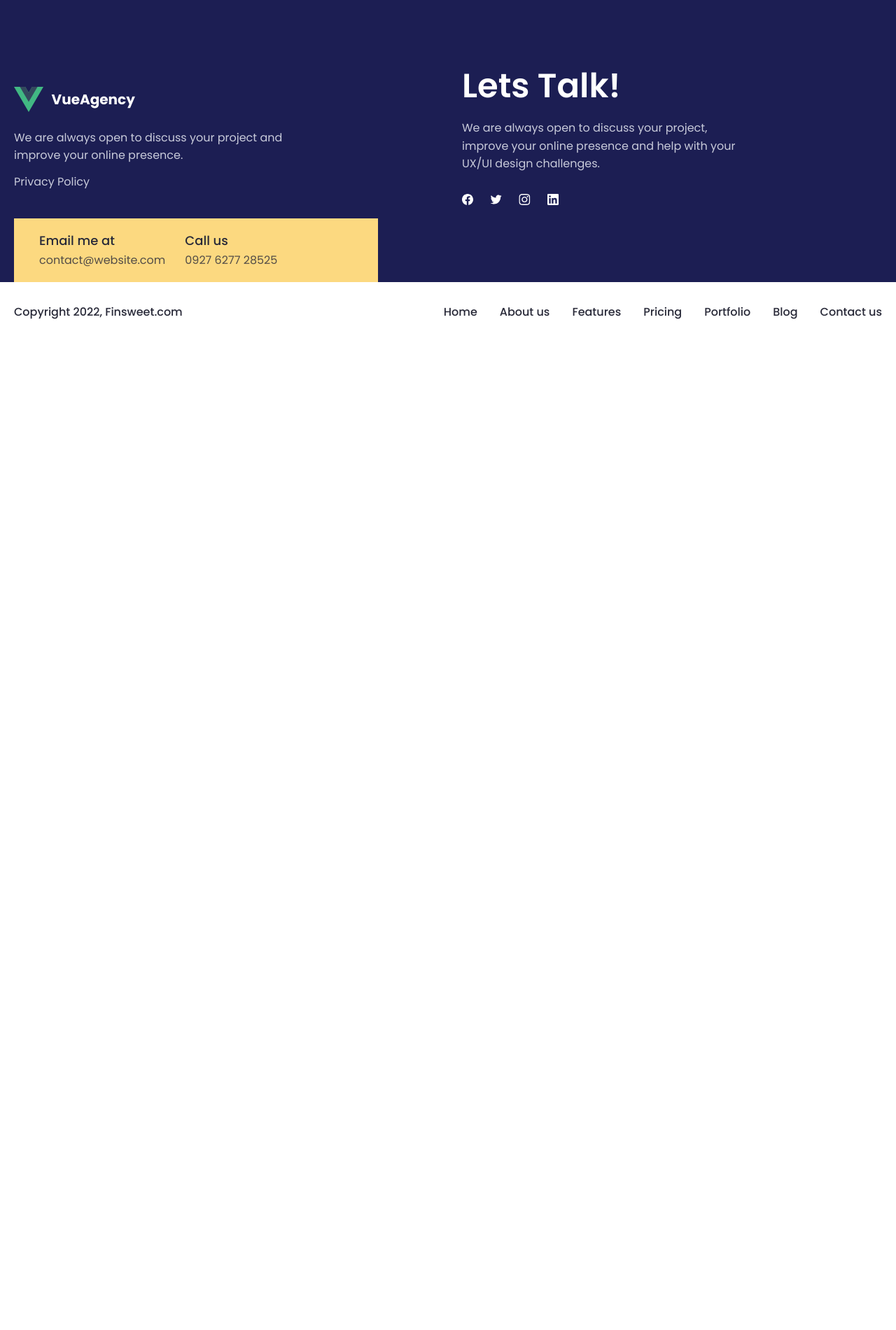
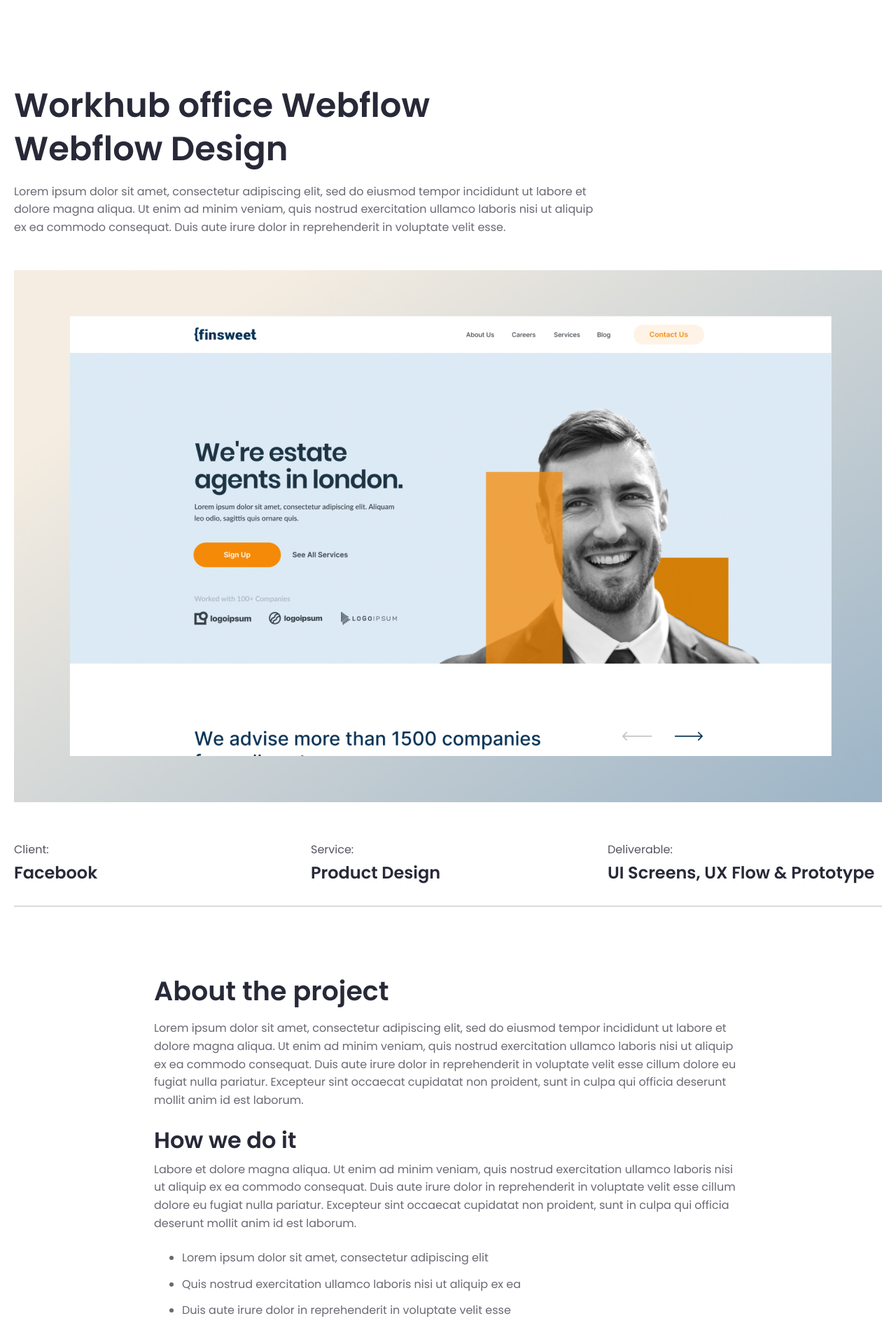
Before and after one commit to danelian/vueagency, a Vue app: page /portfolio/1 in a window 1280 px wide. Shown: the part 100-2000 px from the top of the page at 70% size. Before the commit the page ends 800 px from the top, so only its background shows below. Built offline with nearby package versions, Linux system fonts and the light colour scheme.

Commit message:
page portfolio single - desktop & adaptation

```diff
--- a/src/components/Footer.vue
+++ b/src/components/Footer.vue
@@ -5,10 +5,8 @@
     <div class="container">
       <div class="footer__top">
         <div class="footer__left">
-          <RouterLink to="/">
-            <div class="logo">
-              <img src="../assets/logo.svg" alt="">VueAgency
-            </div>
+          <RouterLink class="logo" to="/">
+            <img src="../assets/logo.svg" alt="">VueAgency
           </RouterLink>
           <p>We are always open to discuss your project and improve your online presence.</p>
           <RouterLink to="/privacy-policy">Privacy Policy</RouterLink>
--- a/src/components/Header.vue
+++ b/src/components/Header.vue
@@ -54,10 +54,8 @@ export default {
   <header class="header" ref="header" v-scroll="handleScroll">
     <div class="container">
       <div class="header__container">
-        <RouterLink to="/">
-          <div class="logo">
-            <img src="../assets/logo.svg" alt="">VueAgency
-          </div>
+        <RouterLink class="logo" to="/">
+          <img src="../assets/logo.svg" alt="">VueAgency
         </RouterLink>
         <transition name="fade">
           <nav v-if="isMenuOpen || isDesktop" class="header__nav">
@@ -110,6 +108,7 @@ export default {
     justify-content: flex-start;
     font-size: 20px;
     font-weight: 700;
+    text-decoration: none;
     color: var(--white-color);
     img {
       height: 36px;
--- /dev/null
+++ b/src/pages/PortfolioSingle.vue
@@ -0,0 +1,144 @@
+<script>
+import { useStore } from '@/store';
+import PortfolioLets from '@/components/blocks/PortfolioLets.vue'
+
+export default {
+  components: {
+    PortfolioLets
+  },
+  data() {
+    return {
+      post: {},
+    };
+  },
+  mounted() {
+    this.loadPostDetails(this.$route.params.id);
+  },
+  methods: {
+    loadPostDetails(postId) {
+      const store = useStore();
+      const post = store.$state.cases.find((item) => item.id === Number(postId));
+      this.post = post || {};
+    },
+  },
+};
+</script>
+
+<template>
+  <section class="single">
+    <div class="container">
+      <div class="single-top">
+        <h2 class="title-h2">{{ post.title }}</h2>
+        <p>{{ post.singleDescription }}</p>
+        <img :src="post.image" alt="Post Image">
+        <div class="chars">
+          <div v-if="post.client">
+            <span>Client:</span>
+            <p class="title-h6">{{ post.client }}</p>
+          </div>
+          <div v-if="post.service">
+            <span>Service:</span>
+            <p class="title-h6">{{ post.service }}</p>
+          </div>
+          <div v-if="post.deliverable">
+            <span>Deliverable:</span>
+            <p class="title-h6">{{ post.deliverable }}</p>
+          </div>
+        </div>
+      </div>
+      <div class="single-container">
+        <h2 class="title-h3">{{ post.heading2 }}</h2>
+        <p>{{ post.paragraph2 }}</p>
+        <h3 class="title-h5">{{ post.heading3 }}</h3>
+        <p>{{ post.paragraph3 }}</p>
+        <ul>
+          <li v-for="item in post.lists" :key="item">{{ item }}</li>
+        </ul>
+      </div>
+    </div>
+  </section>
+  <PortfolioLets />
+</template>
+
+<style lang="scss" scoped>
+.single {
+  &-top {
+    .title-h2 {
+      max-width: 640px;
+    }
+    p {
+      max-width: 840px;
+    }
+    img {
+      width: 100%;
+      margin-top: 48px;
+      aspect-ratio: 62 / 38;
+    }
+  }
+  .chars {
+    display: flex;
+    align-items: flex-start;
+    justify-content: flex-start;
+    width: 100%;
+    margin-top: 48px;
+    padding-bottom: 32px;
+    border-bottom: 1px solid rgba(40,41,56,.3);
+    &>div {
+      width: calc(33.33% - 16px);
+      &:not(:last-child) {
+        margin-right: 32px;
+      }
+      span {
+        display: block;
+        width: 100%;
+        font-size: 16px;
+        color: rgba(40,41,56,.8);
+      }
+      .title-h6 {
+        margin-top: 4px;
+      }
+    }
+  }
+  &-container {
+    max-width: 840px;
+    margin-right: auto;
+    margin-left: auto;
+    margin-top: 96px;
+    p {
+      margin-bottom: 24px;
+    }
+    ul, ol {
+      li {
+        &:not(:last-child) {
+          margin-bottom: 12px;
+        }
+      }
+    }
+  }
+}
+
+@media screen and (max-width: 768px) {
+  .single {
+    &-top {
+      img {
+        margin-top: 32px;
+      }
+    }
+    .chars {
+      flex-direction: column;
+      margin-top: 32px;
+      padding-bottom: 24px;
+      &>div {
+        width: 100%;
+        &:not(:last-child) {
+          margin-right: 0;
+          margin-bottom: 16px;
+        }
+      }
+    }
+    &-container {
+      margin-top: 40px;
+    }
+  }
+}
+</style>
--- a/src/router/index.js
+++ b/src/router/index.js
@@ -1,12 +1,13 @@
 import { createRouter, createWebHistory } from 'vue-router'
-import Home from '../pages/Home.vue'
-import AboutUs from '../pages/AboutUs.vue'
-import Features from '../pages/Features.vue'
-import Pricing from '../pages/Pricing.vue'
-import Portfolio from '../pages/Portfolio.vue'
-import Blog from '../pages/Blog.vue'
-import ContactUs from '../pages/ContactUs.vue'
-import PrivacyPolicy from '../pages/PrivacyPolicy.vue'
+import Home from '@/pages/Home.vue'
+import AboutUs from '@/pages/AboutUs.vue'
+import Features from '@/pages/Features.vue'
+import Pricing from '@/pages/Pricing.vue'
+import Portfolio from '@/pages/Portfolio.vue'
+import PortfolioSingle from '@/pages/PortfolioSingle.vue'
+import Blog from '@/pages/Blog.vue'
+import ContactUs from '@/pages/ContactUs.vue'
+import PrivacyPolicy from '@/pages/PrivacyPolicy.vue'
 
 const router = createRouter({
   history: createWebHistory(import.meta.env.BASE_URL),
@@ -37,6 +38,11 @@ const router = createRouter({
       component: Portfolio
     },
     {
+      path: '/portfolio/:id',
+      name: 'PortfolioSingle',
+      component: PortfolioSingle,
+    },
+    {
       path: '/blog',
       name: 'blog',
       component: Blog
--- a/src/store.js
+++ b/src/store.js
@@ -11,7 +11,16 @@ export const useStore = defineStore({
         title: 'Workhub office Webflow Webflow Design',
         image: '/public/home-portfolio-project-1.jpg',
         description: 'Euismod faucibus turpis eu gravida mi. Pellentesque et velit aliquam',
+        singleDescription: 'Lorem ipsum dolor sit amet, consectetur adipiscing elit, sed do eiusmod tempor incididunt ut labore et dolore magna aliqua. Ut enim ad minim veniam, quis nostrud exercitation ullamco laboris nisi ut aliquip ex ea commodo consequat. Duis aute irure dolor in reprehenderit in voluptate velit esse.',
         category: 'Webflow Design',
+        client: 'Facebook',
+        service: 'Product Design',
+        deliverable: 'UI Screens, UX Flow & Prototype',
+        heading2: 'About the project',
+        paragraph2: 'Lorem ipsum dolor sit amet, consectetur adipiscing elit, sed do eiusmod tempor incididunt ut labore et dolore magna aliqua. Ut enim ad minim veniam, quis nostrud exercitation ullamco laboris nisi ut aliquip ex ea commodo consequat. Duis aute irure dolor in reprehenderit in voluptate velit esse cillum dolore eu fugiat nulla pariatur. Excepteur sint occaecat cupidatat non proident, sunt in culpa qui officia deserunt mollit anim id est laborum.',
+        heading3: 'How we do it',
+        paragraph3: 'Labore et dolore magna aliqua. Ut enim ad minim veniam, quis nostrud exercitation ullamco laboris nisi ut aliquip ex ea commodo consequat. Duis aute irure dolor in reprehenderit in voluptate velit esse cillum dolore eu fugiat nulla pariatur. Excepteur sint occaecat cupidatat non proident, sunt in culpa qui officia deserunt mollit anim id est laborum.',
+        lists: ['Lorem ipsum dolor sit amet, consectetur adipiscing elit', 'Quis nostrud exercitation ullamco laboris nisi ut aliquip ex ea', 'Duis aute irure dolor in reprehenderit in voluptate velit esse', 'Excepteur sint occaecat cupidatat non proident, sunt in culpa'],
       },
       {
         id: 2,
```
